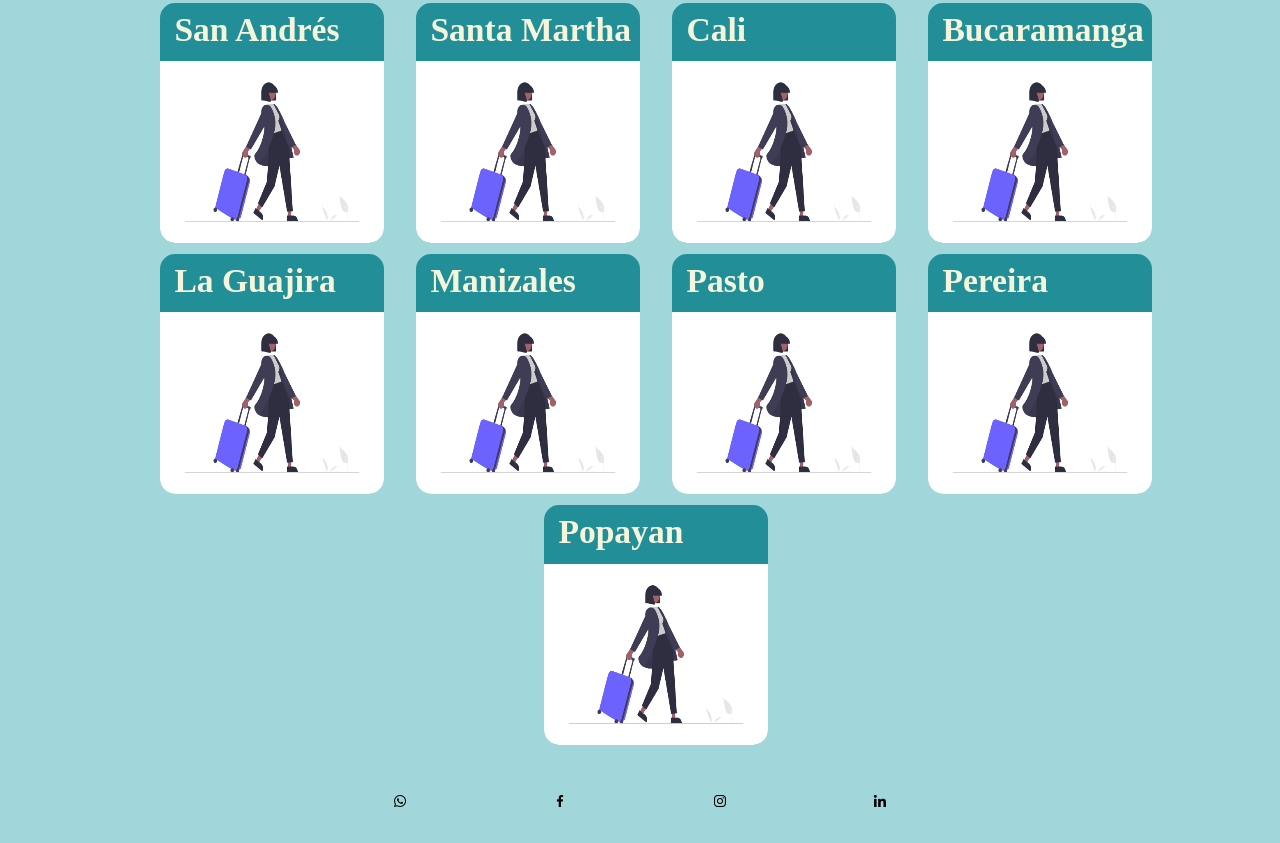
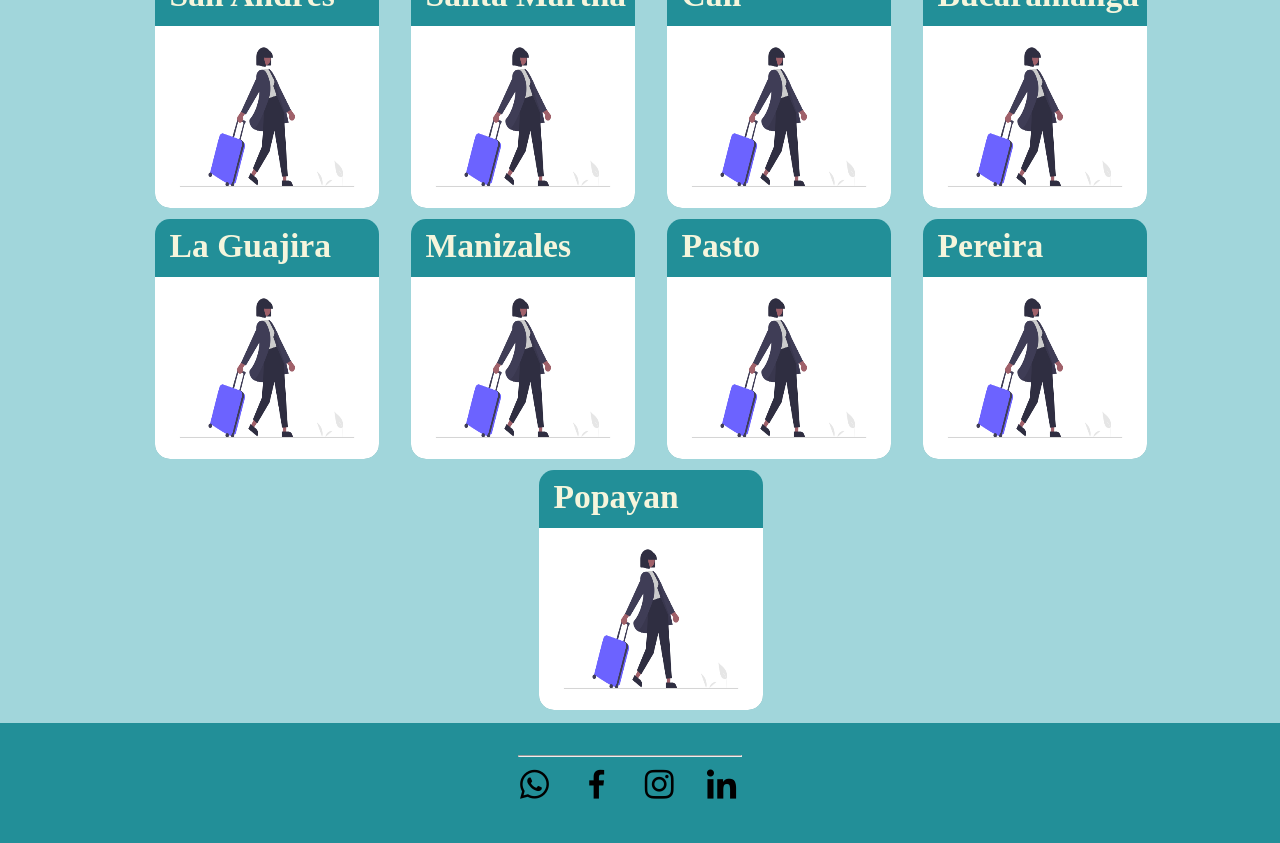
Before and after one commit to ronaldp12/trabajo, a plain HTML site: page index.html in a window 1280 px wide. Shown: the part 479-1322 px from the top of the page. Before the commit the page ends 1291 px from the top, so only its background shows below. Drawn offline with nearby package versions, Linux system fonts and the light colour scheme.

Commit message:
terminado footer

```diff
--- a/index.html
+++ b/index.html
@@ -118,6 +118,7 @@
         </div>
         <div class="container-4">
             <div class="social">
+                <hr class="line">
                 <ul>
                     <li><box-icon type='logo' name='whatsapp'><i class='bx bxl-whatsapp'></i></box-icon></box-icon></li>
                     <li><box-icon type='logo' name='facebook'><i class='bx bxl-facebook'></i></box-icon></li>
--- a/styles.css
+++ b/styles.css
@@ -85,12 +85,13 @@ h3{
 }
 .container-3{
     width: 98%;
-    padding: 3rem 5rem;
+    padding: 0.8rem 3rem;
     display: flex;
     justify-content: center;
     align-items: center;
     flex-wrap: wrap;
-    margin-left: 1.8rem;
+    margin-left: 1.5rem;
+    margin-right: 1.5rem;
 }
 
 .card{
@@ -122,9 +123,11 @@ h3{
 }
 .container-4{
     width: 100%;
+    height: 15%;
     display: flex;
     align-items: center;
     justify-content: center;
+    background-color: #228f98;
 }
 .social{
     width: 50%;
@@ -132,12 +135,22 @@ h3{
     display: flex;
     flex-direction: column;
     align-items: center;
+    justify-content: center;
 }
 .social >ul {
     width: 100%;
     display: flex;
-    justify-content: space-around
+    display: flex;
+    align-items: center;
+    justify-content: center;
+    margin-top: 0.5rem;
 }
 .social >ul > li{
     list-style: none;
+    margin-right: 1.5rem;
+    font-size: 2.4rem;
 }
+.line{
+    width: 35%;
+    margin-right: 1.3rem;
+}
```
